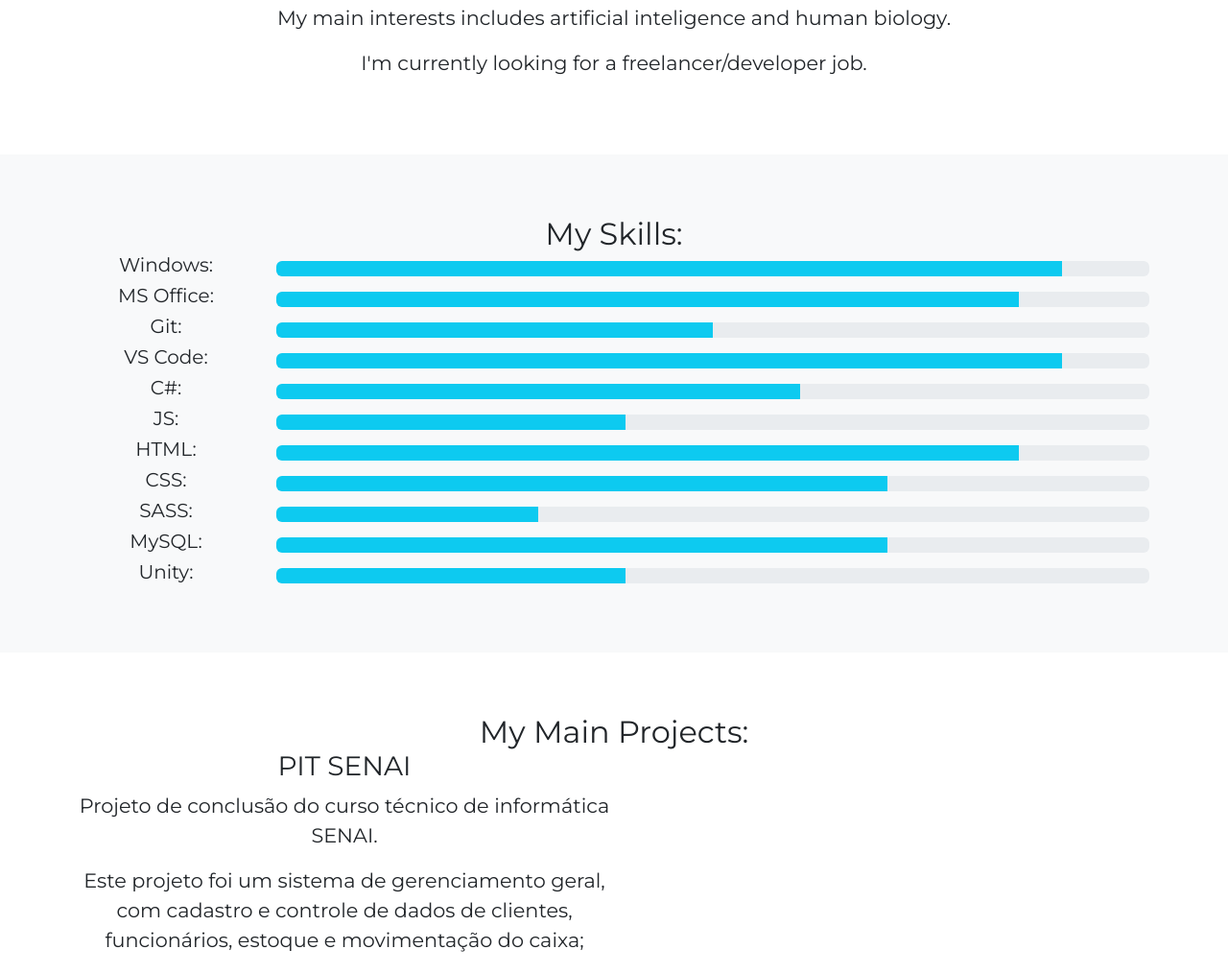
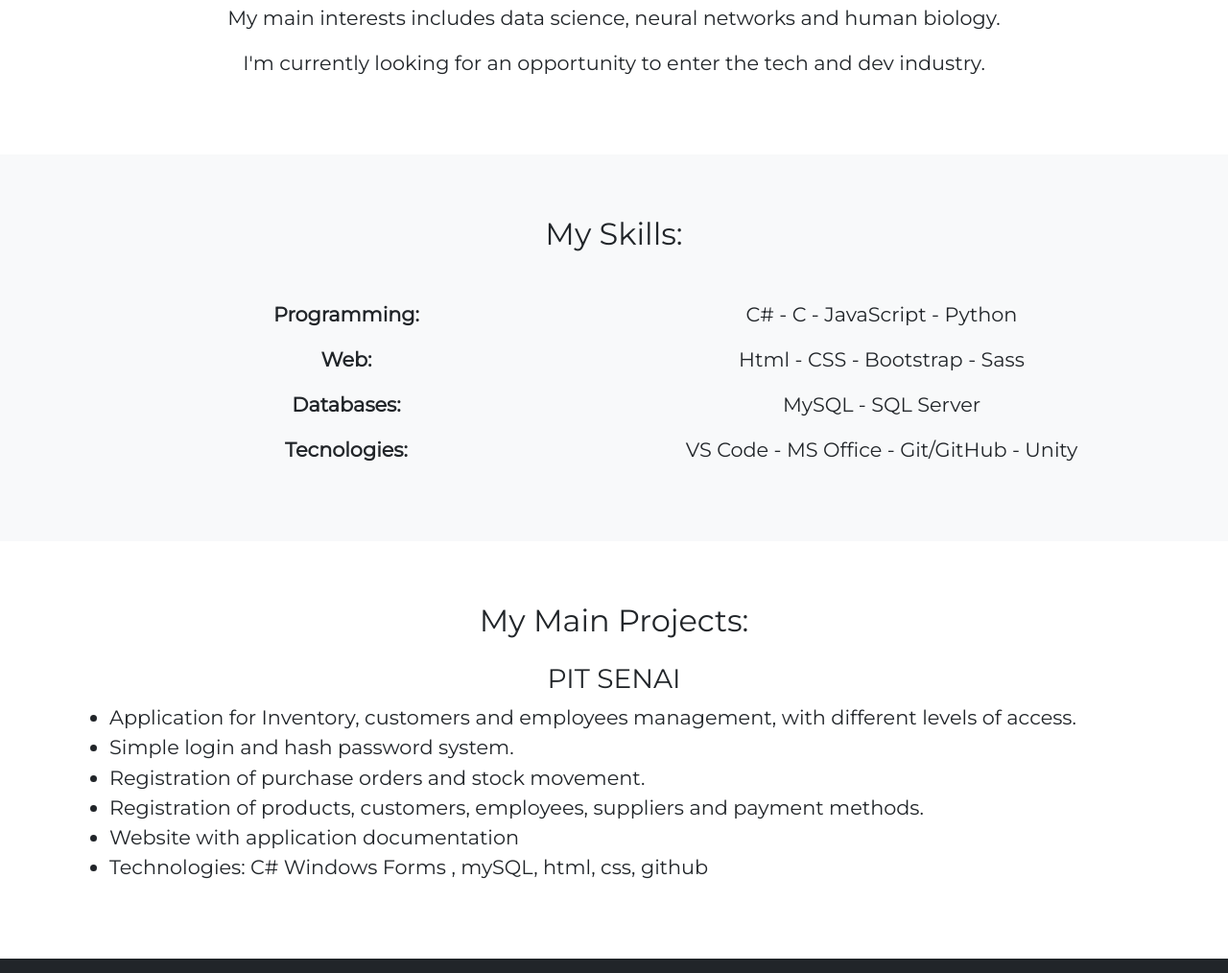
Before and after one commit to YoruAlptraum/my-website-old, a website: page index.html in a window 1280 px wide. Shown: the part 1018-2032 px from the top of the page at 96% size. Drawn offline with nearby package versions, Linux system fonts and the light colour scheme.

Commit message:
updated skills section layout
changed the layout for the skills section and changed text and display in my main projects

```diff
--- a/index.html
+++ b/index.html
@@ -28,15 +28,15 @@
       <div class="container text-center">
         <h2 >About Me:</h2>
         <p>I am a Software Engineering student from Brazil</p>
-        <p>My main interests includes artificial inteligence and human biology.</p>
-        <p>I'm currently looking for a freelancer/developer job.</p>
+        <p>My main interests includes data science, neural networks and human biology.</p>
+        <p>I'm currently looking for an opportunity to enter the tech and dev industry.</p>
       </div>
     </section>
 
     <section id="skills-section">
       <div class="container">
         <h2 class="card-title text-center">My Skills:</h2>
-        <div id="my-skills"></div>
+        <div id="my-skills" class="mt-5"></div>
 
       </div>
     </section>
@@ -44,24 +44,18 @@
     <section id="projects-section">
       <div class="container">
         <h2 class="card-title text-center">My Main Projects:</h2>
-        <div id="projects-div" class="text-center">
+        <div class="mt-4">
+          <h3 class="text-center">PIT SENAI</h3>
           <div>
-            <h3>PIT SENAI</h3>
-            <div>
-              <p>Projeto de conclusão do curso técnico de informática SENAI.</p>
-              <p>Este projeto foi um sistema de gerenciamento geral, com cadastro e controle de dados de clientes, funcionários, estoque e movimentação do caixa;</p>
-            </div>
+            <ul>
+              <li>Application for Inventory, customers and employees management,  with different levels of access.</li>
+              <li>Simple login and hash password system.</li>
+              <li>Registration of purchase orders and stock movement.</li>
+              <li>Registration of products, customers, employees, suppliers and payment methods.</li>
+              <li>Website with application documentation</li>
+              <li>Technologies: C# Windows Forms , mySQL, html, css, github</li>
+            </ul>
           </div>
-
-          <!-- <div>
-            <h3>Project 1</h3>
-            <div>Preview
-              <a href="thanks.html">a</a>
-            </div>
-
-          </div> -->
-
-
         </div>
       </div>
     </section>
--- a/js/skills.js
+++ b/js/skills.js
@@ -1,30 +1,17 @@
 let skills = {
-  "Windows" : 90,
-  "MS Office" : 85,
-  "Git" : 50,
-  "VS Code" : 90,
-  "C#" : 60,
-  "JS" : 40,
-  "HTML" : 85,
-  "CSS" : 70,
-  "SASS" : 30,
-  "MySQL" : 70,
-  "Unity" : 40,
+  "Programming" : "C# - C - JavaScript - Python",
+  "Web": "Html - CSS - Bootstrap - Sass",
+  "Databases" : "MySQL - SQL Server",
+  "Tecnologies" : "VS Code - MS Office - Git/GitHub - Unity"
 }
 
 let mySkillsDom = document.querySelector("#my-skills");
 
-Object.keys(skills).forEach(element => {
+Object.keys(skills).forEach(key => {
   mySkillsDom.innerHTML+=`
-<div class="skill align-items-center">
-  <span class="text-center">
-    <h5>${element}:</h5>
-  </span>
-  <span class="col">
-    <div class="progress">
-      <div class="progress-bar bg-info" style="width: ${skills[element]}%" >
-    </div>
-  </span>
-</div>
+  <div class="skill">
+    <b>${key}:</b>
+    <p>${skills[key]}</p>
+  </div>
 `
 });
--- a/scss/style.scss
+++ b/scss/style.scss
@@ -52,10 +52,13 @@ body {
   }
 }
 
-.skill {
-  display: grid;
-  grid-template-columns: 1fr 5fr;
-  gap: 1.5rem;
+#my-skills{
+  .skill{
+    display: grid;
+    grid-template-columns: 1fr 1fr;
+
+    text-align: center;
+  }
 }
 
 #projects-div {
```
Also changed, not shown: css/style.css, 1 other file.
